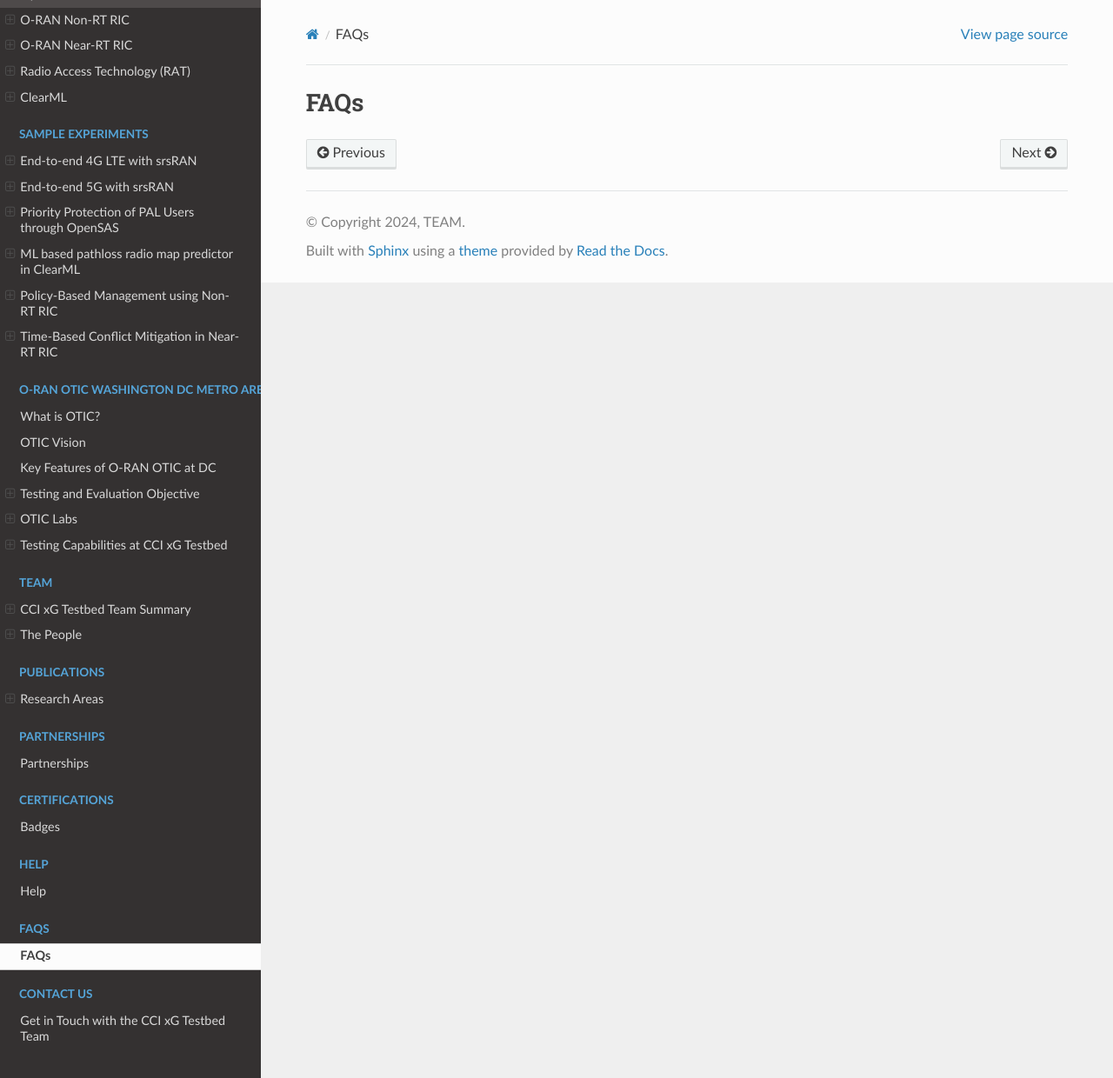
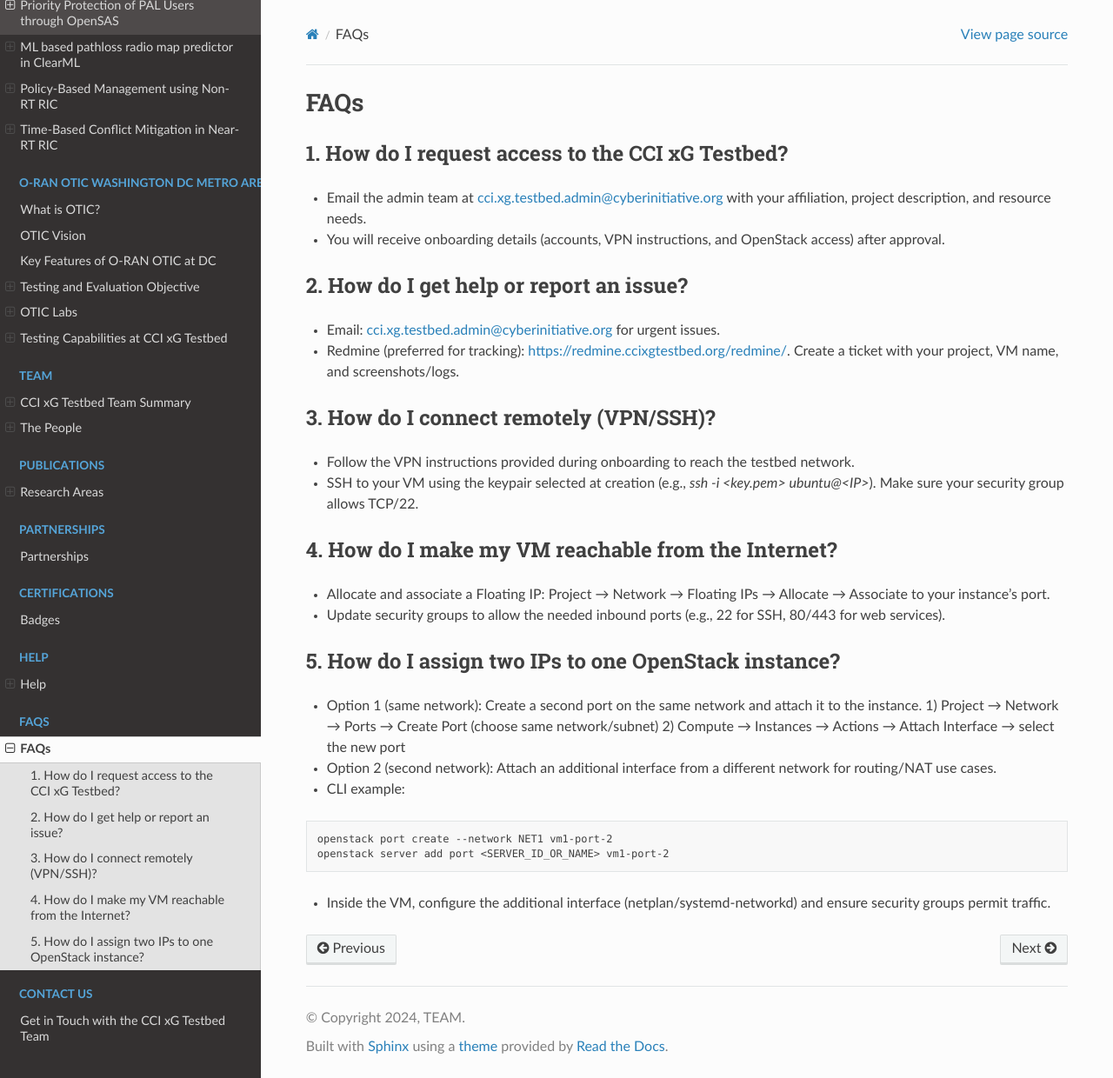
Before and after one commit to shubam3/CCI_TESTBED_DOCS_PUBLIC, a Sphinx documentation site: the page built from source/faqs.rst, in a window 1280 px wide and 1240 px high. Shown: the whole window at 87% size. Built offline with Sphinx 7.4.7 and the Read the Docs theme 3.1.0, drawn with Linux system fonts in a browser that asks for light colours; pages that are not in the unit, such as notebooks, are missing from menus.

Commit message:
help_faqs

```diff
--- a/source/faqs.rst
+++ b/source/faqs.rst
@@ -1,2 +1,44 @@
 FAQs
-======
+=====
+
+1. How do I request access to the CCI xG Testbed?
+-------------------------------------------------
+
+- Email the admin team at cci.xg.testbed.admin@cyberinitiative.org with your affiliation, project description, and resource needs.
+- You will receive onboarding details (accounts, VPN instructions, and OpenStack access) after approval.
+
+2. How do I get help or report an issue?
+----------------------------------------
+
+- Email: cci.xg.testbed.admin@cyberinitiative.org for urgent issues.
+- Redmine (preferred for tracking): `https://redmine.ccixgtestbed.org/redmine/ <https://redmine.ccixgtestbed.org/redmine/>`_. Create a ticket with your project, VM name, and screenshots/logs.
+
+3. How do I connect remotely (VPN/SSH)?
+---------------------------------------
+
+- Follow the VPN instructions provided during onboarding to reach the testbed network.
+- SSH to your VM using the keypair selected at creation (e.g., `ssh -i <key.pem> ubuntu@<IP>`). Make sure your security group allows TCP/22.
+
+4. How do I make my VM reachable from the Internet?
+---------------------------------------------------
+
+- Allocate and associate a Floating IP: Project → Network → Floating IPs → Allocate → Associate to your instance’s port.
+- Update security groups to allow the needed inbound ports (e.g., 22 for SSH, 80/443 for web services).
+
+5. How do I assign two IPs to one OpenStack instance?
+-----------------------------------------------------
+
+- Option 1 (same network): Create a second port on the same network and attach it to the instance.
+  1) Project → Network → Ports → Create Port (choose same network/subnet)
+  2) Compute → Instances → Actions → Attach Interface → select the new port
+
+- Option 2 (second network): Attach an additional interface from a different network for routing/NAT use cases.
+
+- CLI example:
+
+.. code-block:: bash
+
+   openstack port create --network NET1 vm1-port-2
+   openstack server add port <SERVER_ID_OR_NAME> vm1-port-2
+
+- Inside the VM, configure the additional interface (netplan/systemd-networkd) and ensure security groups permit traffic.
--- a/source/help.rst
+++ b/source/help.rst
@@ -1,2 +1,22 @@
 Help
-======
+=====
+
+Troubleshooting and Support
+---------------------------
+
+- For urgent access issues or account problems, contact the CCI xG Testbed admin team at: cci.xg.testbed.admin@cyberinitiative.org.
+- You can also use Redmine to report problems, request resources, or ask questions. Include logs, screenshots, and affected project/VM details when possible.
+- If you cannot access Redmine yet, email the admin team and request Redmine onboarding.
+
+Accounts and Access
+-------------------
+
+- Testbed accounts are provisioned per-project; access is time-bound to your project’s duration.
+- Keep your SSH keys safe. If a key is compromised, inform admins immediately to rotate credentials.
+
+
+Where to find Redmine
+---------------------
+
+- Redmine portal: `https://redmine.ccixgtestbed.org/redmine/ <https://redmine.ccixgtestbed.org/redmine/>`_
+- Redmine Guide: :doc:`getting_started/redmine`
```
